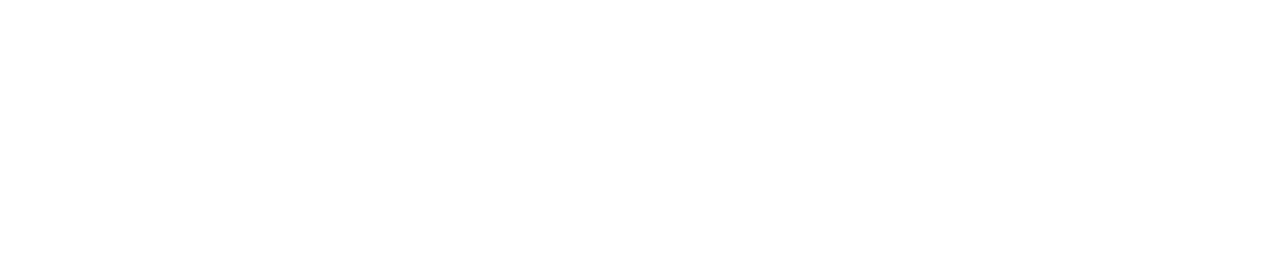
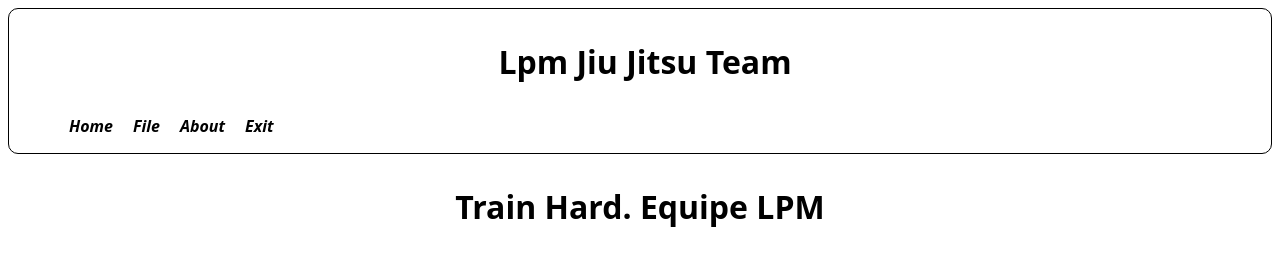
Before and after one commit to vitoralves25/fight_project, a plain HTML site: page arquivos/html/index.html in a window 1280 px wide. Drawn offline with Linux system fonts and the light colour scheme.

Commit message:
Atualizando

```diff
--- a/arquivos/html/index.html
+++ b/arquivos/html/index.html
@@ -1,11 +1,69 @@
 <!DOCTYPE html>
-<html lang="en">
+<html lang="pt-br">
 <head>
     <meta charset="UTF-8">
     <meta name="viewport" content="width=device-width, initial-scale=1.0">
-    <title>Document</title>
+    <title>Jiu-Jitsu Academy</title>
+    <link rel="stylesheet" href="/arquivos/css/style.css">
+    <link rel="shortcut icon" href="/arquivos/imagens/lpm_logo.jpeg" type="image/x-icon">
+    <style>
+       #cabecalho {
+            background-color: #ffff;
+            padding-left: 10px;
+            border-style: solid;
+            border-radius: 10px;
+            border-width: 1px;
+
+       }
+       h1 {
+            padding: 10px;
+            text-align: center;
+            font-family: system-ui, -apple-system, BlinkMacSystemFont, 'Segoe UI', Roboto, Oxygen, Ubuntu, Cantarell, 'Open Sans', 'Helvetica Neue', sans-serif;
+            color: black;
+       }
+
+       #links_principais ul {
+            display: flex;
+            list-style: none;
+       }
+       #links_principais ul li > a {
+            padding: 10px;
+            color: black;
+            font-family: system-ui, -apple-system, BlinkMacSystemFont, 'Segoe UI', Roboto, Oxygen, Ubuntu, Cantarell, 'Open Sans', 'Helvetica Neue', sans-serif;
+            font-style: italic;
+            font-weight: bold;
+            text-decoration: none;
+       }
+
+       #links_principais ul li a:hover {
+            border-style: solid;
+            border-width: 1px;
+            background-color: #FDB271;
+       }
+    </style>
 </head>
 <body>
+    <header id="cabecalho">
+        <h1 id="titulo_cabeçalho">Lpm Jiu Jitsu Team</h1>
 
+        <nav id="links_principais">
+            <ul>
+                <li><a href="#">Home</a></li>
+                <li><a href="#">File</a></li>
+                <li><a href="#">About</a></li>
+                <li><a href="#">Exit</a></li>
+            </ul>
+
+
+        </nav>
+    </header>
+
+    <main>
+        <h1 id="titulo_conteudo">Train Hard. Equipe LPM</h1>
+    </main>
+
+    <footer>
+
+    </footer>
 </body>
 </html>
```
Also changed, not shown: arquivos/imagens/junior.jpeg (added), arquivos/imagens/lpm_logo.jpeg (added).
